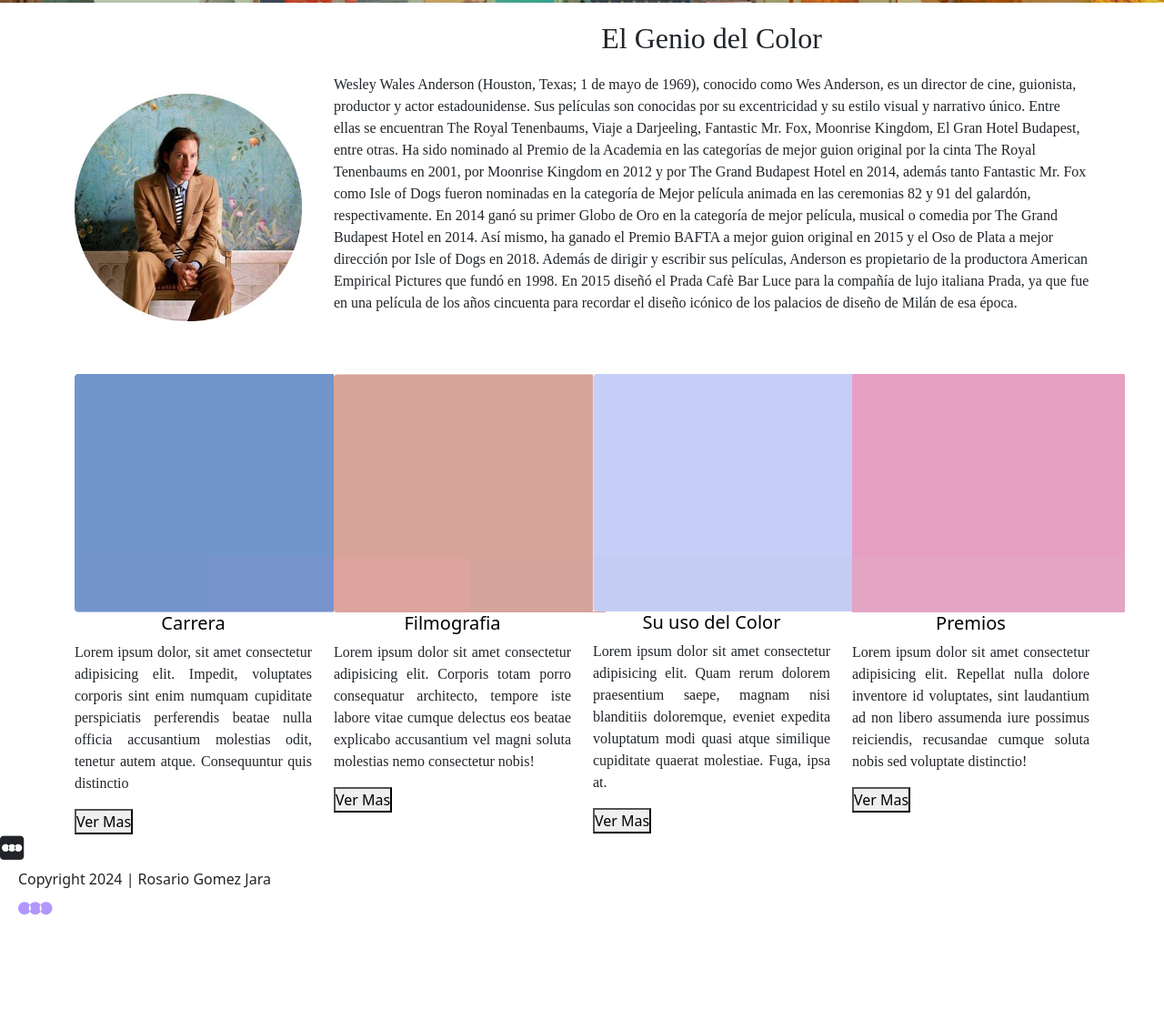
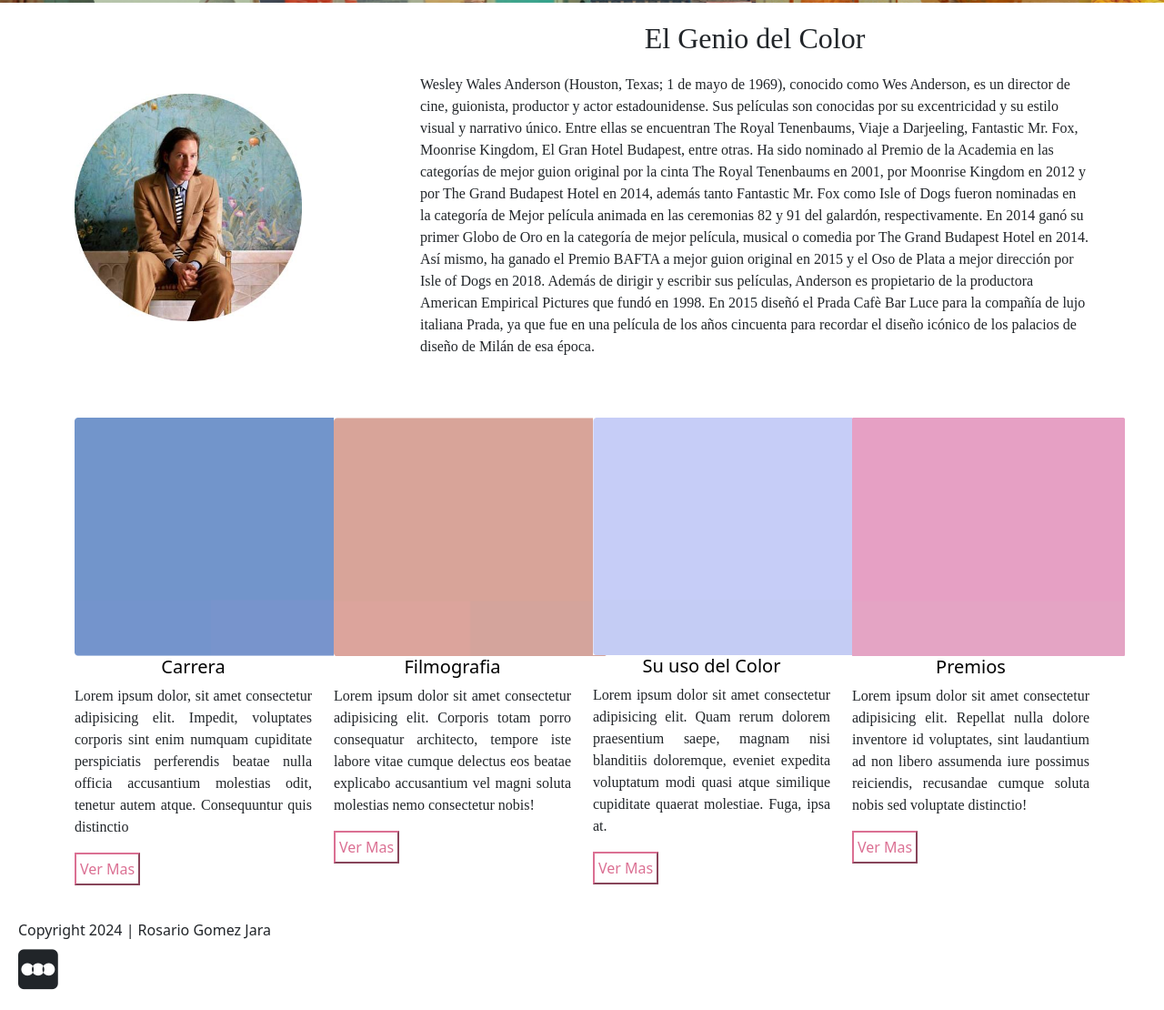
Before and after one commit to rgomezjara/wesandersonweb, a plain HTML site: page index.html in a window 1280 px wide. Shown: the part 213-1323 px from the top of the page at 91% size. Before the commit the page ends 1217 px from the top, so only its background shows below. Drawn offline with nearby package versions, Linux system fonts and the light colour scheme.

Commit message:
Avances responsive

```diff
--- a/css/style.css
+++ b/css/style.css
@@ -22,6 +22,7 @@
     list-style: none;
     margin: 15px;
 } */
+ /* Pseudoclase :visited */
  #link a:visited{
     color: purple;
  }
@@ -72,6 +73,7 @@
 
 /* imagen de Wes Anderson */
 .wesFoto{
+    display: flex;
     margin-top: 100px;
     width: 250px;
     height: 250px;
@@ -98,10 +100,20 @@
 
 }
 i{
-    font-size: 30px;
-    position: fixed;
+    font-size: 50px;
+   /*  position: fixed; */
 }
-
+button{
+    border-color: palevioletred;
+    background-color: white;
+    color: palevioletred;
+    padding: 4px;
+}
+/* Pseudo clase: active */
+button:active{
+    background-color: palevioletred;
+    color: white;
+}
 /* ------------------------------------Pagina Acerca de estilos--------------------------------------------------------------------- */
 
 .lineadeTiempo , .acercade{
@@ -136,7 +148,7 @@
 
 
 .grid-item{
-   /*  border: 1px solid black; */
+    /* border: 1px solid black; */
     margin-top: 70px;
     padding: 10px;
     text-align: justify;
--- a/index.html
+++ b/index.html
@@ -55,10 +55,10 @@
     <div class="row">
 
        <!--  Break points  -->
-        <div class="col-sm-1 col-md-2 col-lg-3" >
+        <div class="col-sm-12 col-md-5 col-lg-4" >
             <img class="wesFoto" src="./assets/wes_anderson.jpg" alt="wes_anderson">
         </div>
-        <div class="col-sm-6 col-md-10 col-lg-9">
+        <div class="col-sm-12 col-md-7 col-lg-8">
           <h2>El Genio del Color</h2>
             <p>Wesley Wales Anderson (Houston, Texas; 1 de mayo de 1969), conocido como Wes Anderson, es un director de cine, guionista, productor y actor estadounidense. Sus películas son conocidas por su excentricidad y su estilo visual y narrativo único. Entre ellas se encuentran The Royal Tenenbaums, Viaje a Darjeeling, Fantastic Mr. Fox, Moonrise Kingdom, El Gran Hotel Budapest, entre otras.
 
@@ -83,28 +83,28 @@
 <!-- Cartas de colores que redirigen a otras partes de la pagina -->
    <section class="container cards">
     <div class="row">
-      <div class="col-lg-3">
+      <div class="col-sm-6 col-md-6 col-lg-3">
         <img class="colorCards" src="./assets/blue.png" alt="blue">
         <h5>Carrera</h5>
         <p>Lorem ipsum dolor, sit amet consectetur adipisicing elit. Impedit, voluptates corporis sint enim numquam cupiditate perspiciatis perferendis beatae nulla officia accusantium molestias odit, tenetur autem atque. Consequuntur quis distinctio</p>
         <button>Ver Mas</button>
       </div>
 
-      <div class="col-lg-3">
+      <div class="col-sm-6 col-md-6 col-lg-3">
         <img class="colorCards" src="./assets/peach.png" alt="peache">
         <h5>Filmografia</h5>
         <p>Lorem ipsum dolor sit amet consectetur adipisicing elit. Corporis totam porro consequatur architecto, tempore iste labore vitae cumque delectus eos beatae explicabo accusantium vel magni soluta molestias nemo consectetur nobis!</p>
         <button>Ver Mas</button>
       </div>
 
-      <div class="col-lg-3">
+      <div class="col-sm-6 col-md-6 col-lg-3">
         <img class="colorCards" src="./assets/lightblue.png" alt="lightblue">
         <h5>Su uso del Color</h5>
         <p>Lorem ipsum dolor sit amet consectetur adipisicing elit. Quam rerum dolorem praesentium saepe, magnam nisi blanditiis doloremque, eveniet expedita voluptatum modi quasi atque similique cupiditate quaerat molestiae. Fuga, ipsa at.</p>
         <button>Ver Mas</button>
       </div>
 
-      <div class="col-lg-3">
+      <div class="col-sm-6 col-md-6 col-lg-3">
         <img class="colorCards" src="./assets/pink.png" alt="pink">
         <h5>Premios</h5>
         <p>Lorem ipsum dolor sit amet consectetur adipisicing elit. Repellat nulla dolore inventore id voluptates, sint laudantium ad non libero assumenda iure possimus reiciendis, recusandae cumque soluta nobis sed voluptate distinctio!</p>
@@ -115,10 +115,11 @@
 
    </section>
 
-   <i class="fa-brands fa-square-letterboxd fa-beat"></i>
+
+
    <footer>
     <h6>Copyright 2024 | Rosario Gomez Jara</h6>
-    <i class="fa-brands fa-letterboxd" style="color: #B197FC;"></i>
+    <i class="fa-brands fa-square-letterboxd fa-beat"></i>
 </footer>
 
 
```
Also changed, not shown: Pages/acercade.html (+2 -2 lines), Pages/elcolor.html (+1 -2 lines).
